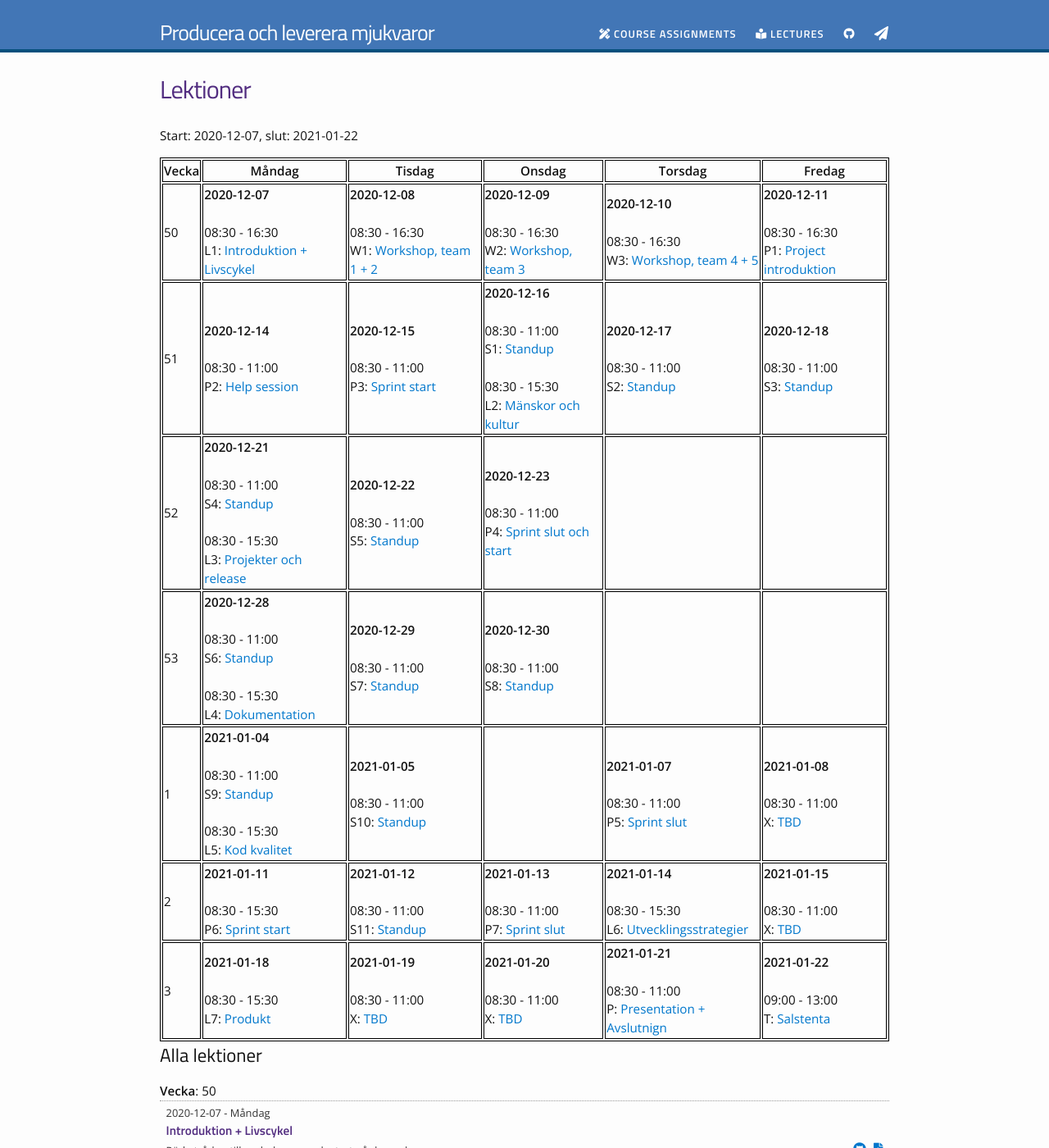
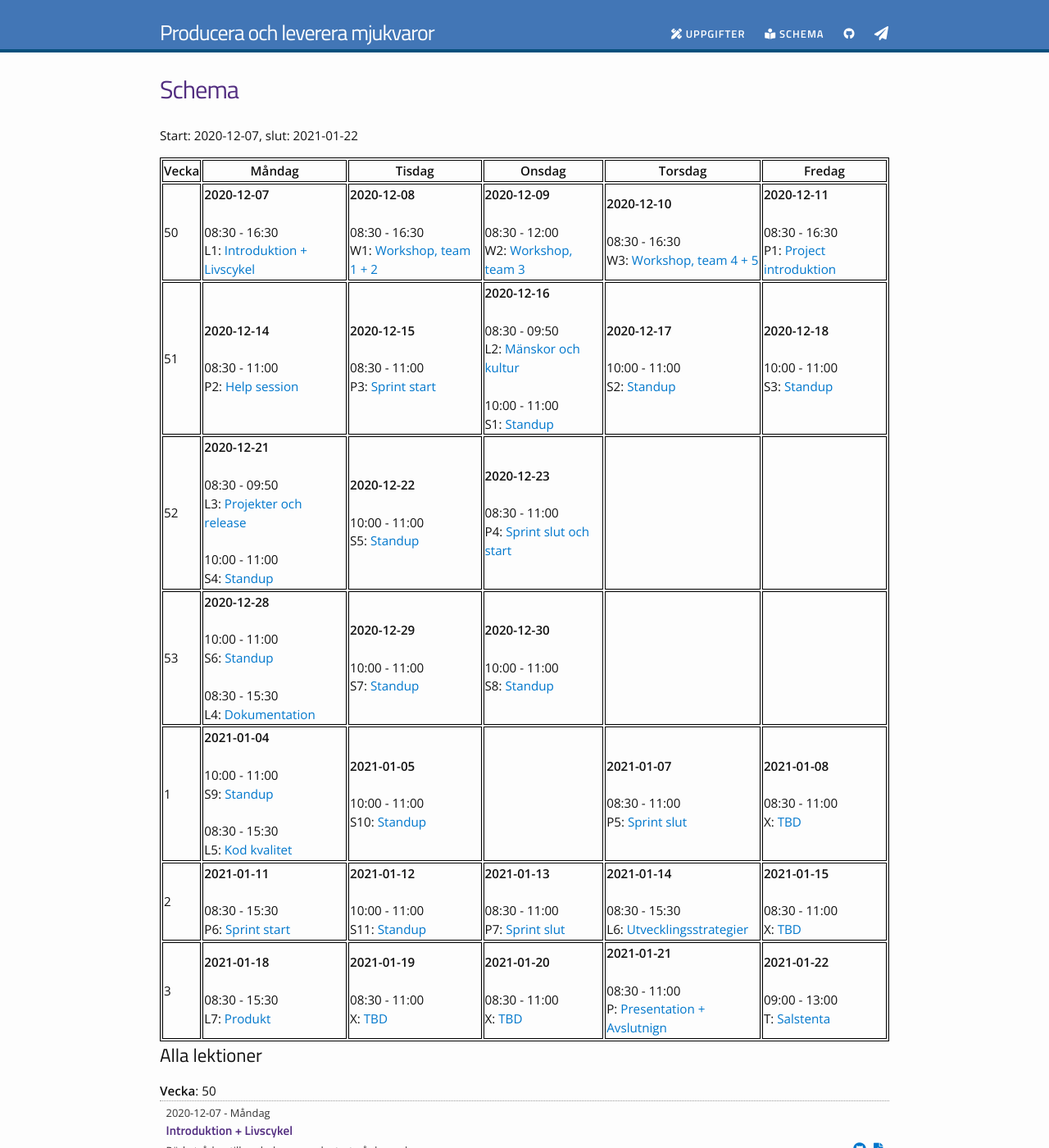
Before and after one commit to PGBSNH19/course-producera-leverera, a Jekyll site: the page built from lectures.md, in a window 1280 px wide and 1400 px high. Shown: the whole window at 82% size. Built offline with Jekyll 4.4.1, drawn with Linux system fonts in a browser that asks for light colours; nearby versions of some CDN libraries; some of the changed text lies outside the part shown.

```diff
--- a/_data/lectures.yml
+++ b/_data/lectures.yml
@@ -33,7 +33,7 @@
       number: "W2"
       slug: workshop2
       start-time: "08:30"
-      end-time: "16:30"
+      end-time: "12:00"
       length: 420
       filename: Untitled
       dirname: untitled-lecture
@@ -55,7 +55,7 @@
     lectures:
     - lecture: "Project introduktion"
       number: "P1"
-      slug: project
+      slug: /assignments/project
       start-time: "08:30"
       end-time: "16:30"
       length: 420
@@ -70,7 +70,7 @@
     lectures:
     - lecture: "Help session"
       number: "P2"
-      slug: project
+      slug: /assignments/project
       start-time: "08:30"
       end-time: "11:00"
       length: 150
@@ -82,7 +82,7 @@
     lectures:
     - lecture: "Sprint start"
       number: "P3"
-      slug: project
+      slug: /assignments/project
       start-time: "08:30"
       end-time: "11:00"
       length: 150
@@ -92,31 +92,31 @@
   - day: 2020-12-16
     weekday: "Onsdag"
     lectures:
+    - lecture: "Mänskor och kultur"
+      number: "L2"
+      slug: lecture_02
+      start-time: "08:30"
+      end-time: "09:50"
+      length: 80
+      filename: Untitled
+      dirname: untitled-lecture
+      description: "UX, att jobba i ett team"
     - lecture: "Standup"
       number: "S1"
       slug: standup
-      start-time: "08:30"
+      start-time: "10:00"
       end-time: "11:00"
       length: 150
       filename: Untitled
       dirname: untitled-lecture
       description: "Daily standup 2020-12-16"
-    - lecture: "Mänskor och kultur"
-      number: "L2"
-      slug: lecture_02
-      start-time: "08:30"
-      end-time: "15:30"
-      length: 360
-      filename: Untitled
-      dirname: untitled-lecture
-      description: "UX, att jobba i ett team"
   - day: 2020-12-17
     weekday: "Torsdag"
     lectures:
     - lecture: "Standup"
       number: "S2"
       slug: standup
-      start-time: "08:30"
+      start-time: "10:00"
       end-time: "11:00"
       length: 150
       filename: Untitled
@@ -128,7 +128,7 @@
     - lecture: "Standup"
       number: "S3"
       slug: standup
-      start-time: "08:30"
+      start-time: "10:00"
       end-time: "11:00"
       length: 150
       filename: Untitled
@@ -140,41 +140,42 @@
   - day: 2020-12-21
     weekday: "Måndag"
     lectures:
+    - lecture: "Projekter och release"
+      number: "L3"
+      slug: lecture_03
+      start-time: "08:30"
+      end-time: "09:50"
+      length: 80
+      filename: Untitled
+      dirname: untitled-lecture
+      description: "Estimering, CI/CD, Feature toggling"
     - lecture: "Standup"
       number: "S4"
       slug: standup
-      start-time: "08:30"
+      start-time: "10:00"
       end-time: "11:00"
       length: 150
       filename: Untitled
       dirname: untitled-lecture
       description: "Daily standup 2020-12-21"
-    - lecture: "Projekter och release"
-      number: "L3"
-      slug: lecture_03
-      start-time: "08:30"
-      end-time: "15:30"
-      length: 360
-      filename: Untitled
-      dirname: untitled-lecture
-      description: "Estimering, CI/CD, Feature toggling"
   - day: 2020-12-22
     weekday: "Tisdag"
     lectures:
     - lecture: "Standup"
       number: "S5"
       slug: standup
-      start-time: "08:30"
+      start-time: "10:00"
       end-time: "11:00"
       length: 150
       filename: Untitled
       dirname: untitled-lecture
       description: "Daily standup 2020-12-22"
   - day: 2020-12-23
+    weekday: "Onsdag"
     lectures:
     - lecture: "Sprint slut och start"
       number: "P4"
-      slug: project
+      slug: /assignments/project
       start-time: "08:30"
       end-time: "11:00"
       length: 150
@@ -194,7 +195,7 @@
     - lecture: "Standup"
       number: "S6"
       slug: standup
-      start-time: "08:30"
+      start-time: "10:00"
       end-time: "11:00"
       length: 150
       filename: Untitled
@@ -215,7 +216,7 @@
     - lecture: "Standup"
       number: "S7"
       slug: standup
-      start-time: "08:30"
+      start-time: "10:00"
       end-time: "11:00"
       length: 150
       filename: Untitled
@@ -227,7 +228,7 @@
     - lecture: "Standup"
       number: "S8"
       slug: standup
-      start-time: "08:30"
+      start-time: "10:00"
       end-time: "11:00"
       length: 150
       filename: Untitled
@@ -246,7 +247,7 @@
     - lecture: "Standup"
       number: "S9"
       slug: standup
-      start-time: "08:30"
+      start-time: "10:00"
       end-time: "11:00"
       length: 150
       filename: Untitled
@@ -267,7 +268,7 @@
     - lecture: "Standup"
       number: "S10"
       slug: standup
-      start-time: "08:30"
+      start-time: "10:00"
       end-time: "11:00"
       length: 150
       filename: Untitled
@@ -280,7 +281,7 @@
     lectures:
     - lecture: "Sprint slut"
       number: "P5"
-      slug: project
+      slug: /assignments/project
       start-time: "08:30"
       end-time: "11:00"
       length: 150
@@ -307,7 +308,7 @@
     lectures:
     - lecture: "Sprint start"
       number: "P6"
-      slug: project
+      slug: /assignments/project
       start-time: "08:30"
       end-time: "15:30"
       length: 360
@@ -320,7 +321,7 @@
     - lecture: "Standup"
       number: "S11"
       slug: standup
-      start-time: "08:30"
+      start-time: "10:00"
       end-time: "11:00"
       length: 150
       filename: Untitled
@@ -331,7 +332,7 @@
     lectures:
     - lecture: "Sprint slut"
       number: "P7"
-      slug: project
+      slug: /assignments/project
       start-time: "08:30"
       end-time: "11:00"
       length: 150
--- a/_includes/nav.html
+++ b/_includes/nav.html
@@ -1,7 +1,7 @@
 <ul class="menu">
     <!-- <li><a class="page-link" href="/course-materials/"><i class="fas fa-book"></i> Course Materials</a></li> -->
-    <li><a class="page-link" href="{{ "/assignments/" | prepend: site.baseurl }}"><i class="fas fa-pencil-ruler"></i> Course Assignments</a></li>
-    <li><a class="page-link" href="{{ "/lectures/" | prepend: site.baseurl }}"><i class="fas fa-book-reader"></i> Lectures</a></li>
+    <li><a class="page-link" href="{{ "/assignments/" | prepend: site.baseurl }}"><i class="fas fa-pencil-ruler"></i> Uppgifter</a></li>
+    <li><a class="page-link" href="{{ "/schedule/" | prepend: site.baseurl }}"><i class="fas fa-book-reader"></i> Schema</a></li>
     <li><a class="page-link" href="https://github.com/{{ site.githubdir }}"><i class="fab fa-github"></i></a></li>
     <!-- <li><a class="page-link" href="{{ site.authorurl }}"><i class="fa fa-user fa-lg"></i></a></li> -->
     <li><a class="page-link" href="{{ site.lms-url }}"><i class="fa fa-paper-plane fa-lg"></i></a></li>
--- a/lectures.md
+++ b/lectures.md
@@ -1,7 +1,7 @@
 ---
 layout: page
-title: Lektioner
-permalink: /lectures/
+title: Schema
+permalink: /schedule/
 ---
 
 Start: {{ site.course-start}}, slut: {{ site.course-end}}
```
Also changed, not shown: assignments.md (+2 -0 lines), assignments/project.md (renamed from lectures/project.md, +20 -2 lines).
